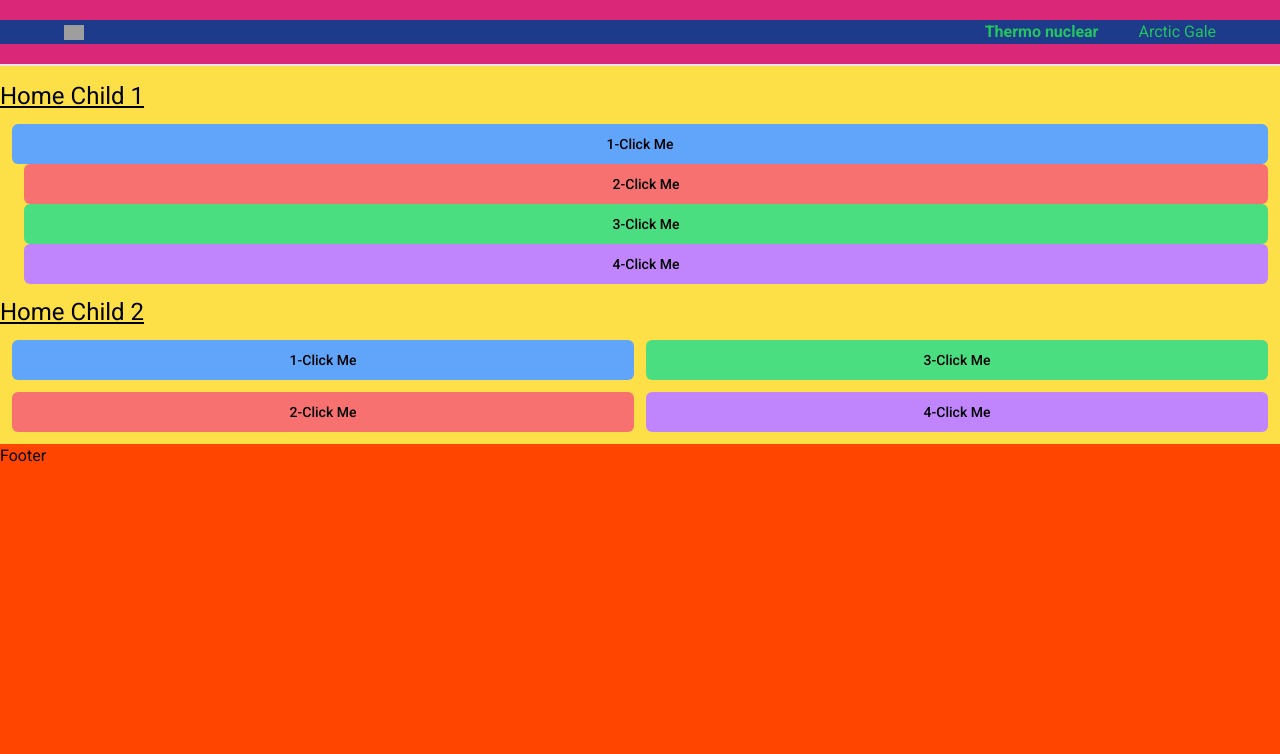
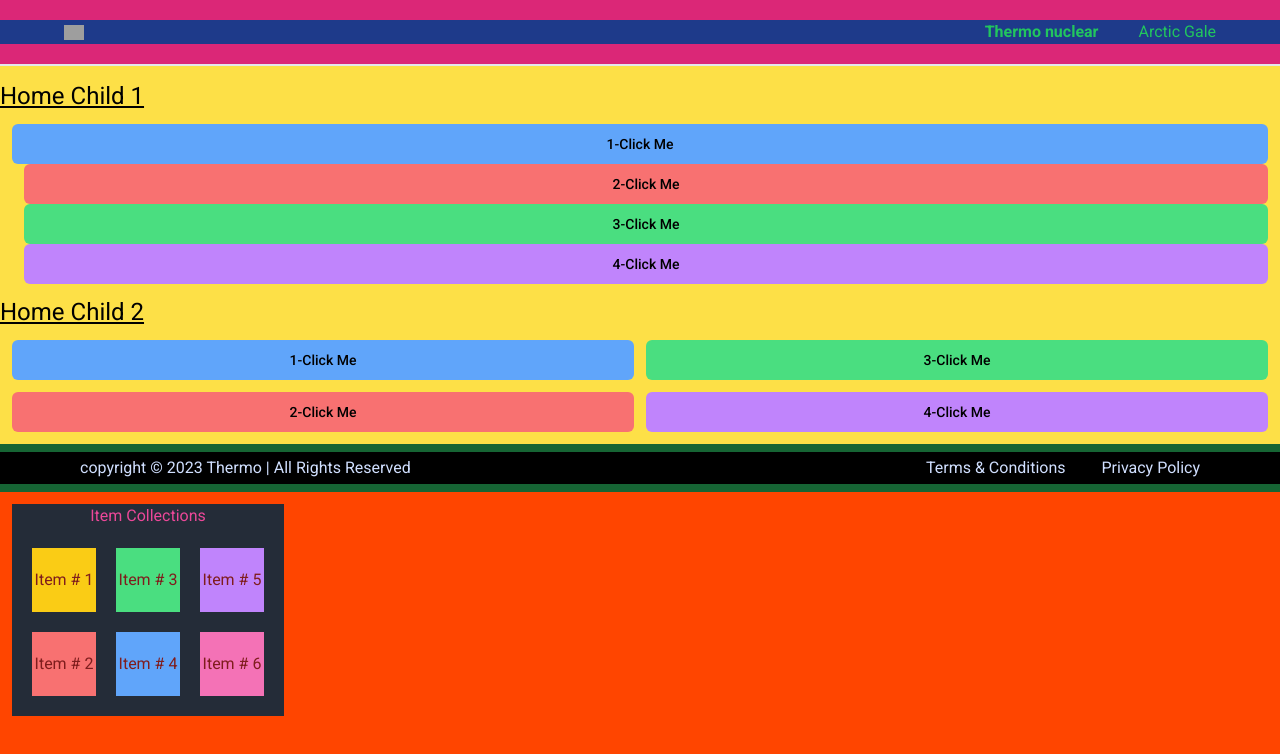
Before and after one commit to WackyChomp/thermo, a Next.js app: page / in a window 1280 px wide. Shown: the top 754 px of the page. Built offline with nearby package versions, Linux system fonts and the light colour scheme; grey boxes are pictures that could not be loaded.

Commit message:
Created Footer component (has experimental styling)

```diff
--- a/app/(root)/layout.tsx
+++ b/app/(root)/layout.tsx
@@ -1,3 +1,4 @@
+import Footer from '@/components/Footer'
 import Navbar from '@/components/Navbar'
 import React from 'react'
 
@@ -10,7 +11,7 @@ const layout = ({children}:{children: React.ReactNode}) => {
     <>
     <Navbar />
     {children}
-    Footer
+    <Footer />
     </>
   )
 }
--- /dev/null
+++ b/components/Footer.tsx
@@ -0,0 +1,36 @@
+import React from 'react';
+import Link from 'next/link';
+
+type Props = {}
+
+const Footer = (props: Props) => {
+  return (
+    <footer className='text-white-800'>
+      <div className="flex-between p-3 w-full gap-y-10 border-t-8 border-b-8 border-green-800 bg-black px-20 py-1 max-md:flex-col">
+        <p>copyright © 2023 Thermo | All Rights Reserved</p>
+
+        <div className="flex gap-x-9">
+          <Link href='/terms-of-use'>Terms & Conditions</Link>
+          <Link href='/privacy-policy'>Privacy Policy</Link>
+        </div>
+      </div>
+
+      <div className="p-3">
+        <div className="bg-black-400 text-red-900 w-max">
+          <p className='flex-center text-pink-500'>Item Collections</p>
+          <div className="grid grid-flow-col grid-rows-2 gap-5 p-5 max-md:grid-rows-1">
+            <div className="bg-yellow-400 flex-center w-16 h-16">Item # 1</div>
+            <div className="bg-red-400 flex-center w-16 h-16">Item # 2</div>
+            <div className="bg-green-400 flex-center w-16 h-16">Item # 3</div>
+            <div className="bg-blue-400 flex-center w-16 h-16">Item # 4</div>
+            <div className="bg-purple-400 flex-center w-16 h-16">Item # 5</div>
+            <div className="bg-pink-400 flex-center w-16 h-16">Item # 6</div>
+          </div>
+        </div>
+      </div>
+
+    </footer>
+  )
+}
+
+export default Footer
```
